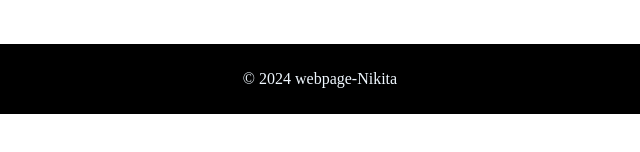
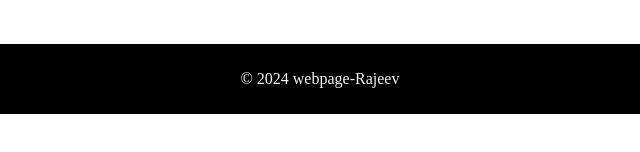
Before and after one commit to rajeevthakran/porstfolio, a plain HTML site: page rajeev/day 5/aboutme.html in a window 1280 px wide. Shown: the part 556-708 px from the top of the page, 320-960 px from the left. Drawn offline with Linux system fonts and the light colour scheme.

Commit message:
first commit

```diff
--- a/rajeev/day 5/aboutme.html
+++ b/rajeev/day 5/aboutme.html
@@ -61,7 +61,7 @@
 
     </section>
     <footer>
-        <p>&copy; 2024 webpage-Nikita</p>
+        <p>&copy; 2024 webpage-Rajeev </p>
     </footer>
 </body>
 
```
